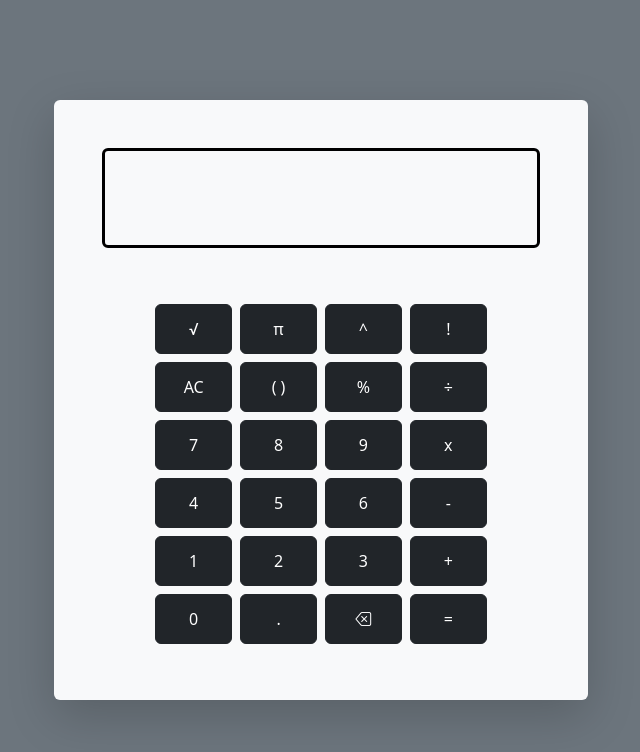
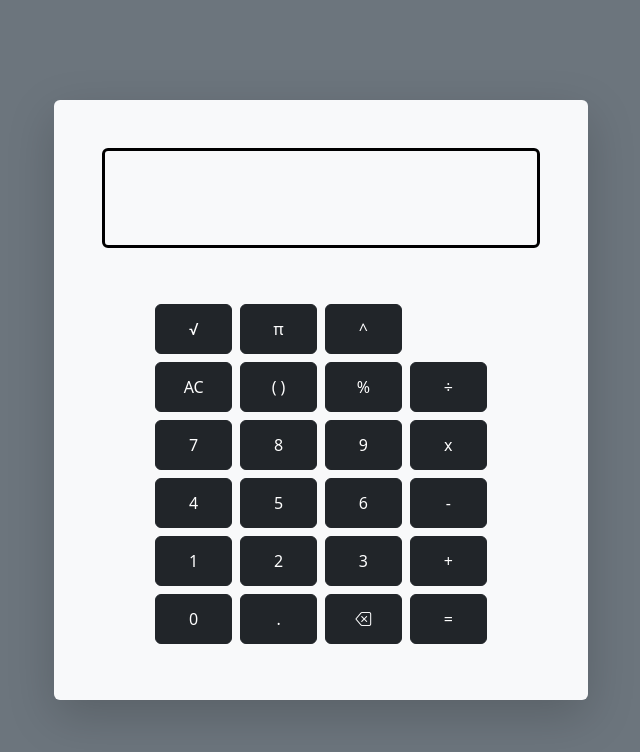
Before and after one commit to tomaslmz/calculadora-bootstrap, a plain HTML site: page index.html in a window 1280 px wide. Shown: the whole page, without its empty margins (319-959 px from the left). Drawn offline with nearby package versions, Linux system fonts and the light colour scheme.

Commit message:
feat: calculadora v1.0

```diff
--- a/index.html
+++ b/index.html
@@ -45,9 +45,9 @@
             <section class="grid mt-5 buttons">
                 <div class="row justify-content-center gap-2 mt-2">
                     <button class="btn btn-dark col-2" onclick="buttons('√')">√</button>
-                    <button class="btn btn-dark col-2" onclick="buttons('π')">π</button>
+                    <button class="btn btn-dark col-2" onclick="buttons(3.14159265358)">π</button>
                     <button class="btn btn-dark col-2" onclick="buttons('^')">^</button>
-                    <button class="btn btn-dark col-2" onclick="buttons('!')">!</button>
+                    <button class="btn btn-dark col-2 invisible"></button>
                 </div>
                 <div class="row justify-content-center gap-2 mt-2">
                     <button class="btn btn-dark col-2" onclick="buttons('AC')">AC</button>
--- a/script.js
+++ b/script.js
@@ -3,7 +3,7 @@ var equation = '';
 const screen = document.getElementById("screen");
 
 const buttons = (value) => {
-    if(screen.innerHTML == 'ERROR') {
+    if(screen.innerHTML == 'ERROR' || screen.innerHTML == 'NaN') {
         equation = '';
         screen.innerHTML = '';
         par = true;
@@ -28,7 +28,7 @@ const buttons = (value) => {
             }
         break;
         case '*':
-            if(equation.substring(equation.length - 1) == '+' || equation.substring(equation.length - 1) == '-' || equation.substring(equation.length - 1) == '*' || equation.substring(equation.length - 1) == '/' || screen.innerHTML.substring(screen.innerHTML.length - 1) == '%' || screen.innerHTML.substring(screen.innerHTML.length - 1) == '√' || screen.innerHTML.substring(screen.innerHTML.length - 1) == 'π' || screen.innerHTML.substring(screen.innerHTML.length - 1) == '^' || screen.innerHTML.substring(screen.innerHTML.length - 1) == '!') {
+            if(equation.substring(equation.length - 1) == '+' || equation.substring(equation.length - 1) == '-' || equation.substring(equation.length - 1) == '*' || equation.substring(equation.length - 1) == '/' || screen.innerHTML.substring(screen.innerHTML.length - 1) == '%' || screen.innerHTML.substring(screen.innerHTML.length - 1) == '√' || screen.innerHTML.substring(screen.innerHTML.length - 1) == '^' || screen.innerHTML.substring(screen.innerHTML.length - 1) == '!') {
                 equation = equation.substring(0, equation.length - 1);
                 screen.innerHTML = screen.innerHTML.substring(0, screen.innerHTML.length - 1);
             }
@@ -36,7 +36,7 @@ const buttons = (value) => {
             screen.innerHTML += 'x';
         break;
         case '/':
-            if(equation.substring(equation.length - 1) == '+' || equation.substring(equation.length - 1) == '-' || equation.substring(equation.length - 1) == '*' || equation.substring(equation.length - 1) == '/' || screen.innerHTML.substring(screen.innerHTML.length - 1) == '%' || screen.innerHTML.substring(screen.innerHTML.length - 1) == '√' || screen.innerHTML.substring(screen.innerHTML.length - 1) == 'π' || screen.innerHTML.substring(screen.innerHTML.length - 1) == '^' || screen.innerHTML.substring(screen.innerHTML.length - 1) == '!') {
+            if(equation.substring(equation.length - 1) == '+' || equation.substring(equation.length - 1) == '-' || equation.substring(equation.length - 1) == '*' || equation.substring(equation.length - 1) == '/' || screen.innerHTML.substring(screen.innerHTML.length - 1) == '%' || screen.innerHTML.substring(screen.innerHTML.length - 1) == '√' || screen.innerHTML.substring(screen.innerHTML.length - 1) == '^' || screen.innerHTML.substring(screen.innerHTML.length - 1) == '!') {
                 equation = equation.substring(0, equation.length - 1);
                 screen.innerHTML = screen.innerHTML.substring(0, screen.innerHTML.length - 1);
             }
@@ -57,7 +57,7 @@ const buttons = (value) => {
             }
         break;
         case '%':
-            if(equation.substring(equation.length - 1) == '+' || equation.substring(equation.length - 1) == '-' || equation.substring(equation.length - 1) == '*' || equation.substring(equation.length - 1) == '/' || screen.innerHTML.substring(screen.innerHTML.length - 1) == '%' || screen.innerHTML.substring(0, screen.innerHTML.length - 1) == '√' || screen.innerHTML.substring(screen.innerHTML.length - 1) == 'π' || screen.innerHTML.substring(screen.innerHTML.length - 1) == '^' || screen.innerHTML.substring(screen.innerHTML.length - 1) == '!') {
+            if(equation.substring(equation.length - 1) == '+' || equation.substring(equation.length - 1) == '-' || equation.substring(equation.length - 1) == '*' || equation.substring(equation.length - 1) == '/' || screen.innerHTML.substring(screen.innerHTML.length - 1) == '%' || screen.innerHTML.substring(0, screen.innerHTML.length - 1) == '√' || screen.innerHTML.substring(screen.innerHTML.length - 1) == '^' || screen.innerHTML.substring(screen.innerHTML.length - 1) == '!') {
                 equation = equation.substring(0, equation.length - 1);
                 screen.innerHTML = screen.innerHTML.substring(0, screen.innerHTML.length - 1);
             }
@@ -74,7 +74,7 @@ const buttons = (value) => {
             equation = equation.substring(0, equation.length - 1);
         break;
         case '√':
-            if(equation.substring(equation.length - 1) == '+' || equation.substring(equation.length - 1) == '-' || equation.substring(equation.length - 1) == '*' || equation.substring(equation.length - 1) == '/' || screen.innerHTML.substring(screen.innerHTML.length - 1) == '%' || screen.innerHTML.substring(screen.innerHTML.length - 1) == '√' || screen.innerHTML.substring(screen.innerHTML.length - 1) == 'π' || screen.innerHTML.substring(screen.innerHTML.length - 1) == '^' || screen.innerHTML.substring(screen.innerHTML.length - 1) == '!') {
+            if(equation.substring(equation.length - 1) == '+' || equation.substring(equation.length - 1) == '-' || equation.substring(equation.length - 1) == '*' || equation.substring(equation.length - 1) == '/' || screen.innerHTML.substring(screen.innerHTML.length - 1) == '%' || screen.innerHTML.substring(screen.innerHTML.length - 1) == '√' || screen.innerHTML.substring(screen.innerHTML.length - 1) == '^' || screen.innerHTML.substring(screen.innerHTML.length - 1) == '!') {
                 screen.innerHTML = screen.innerHTML.substring(0, screen.innerHTML.length - 1);
                 equation = equation.substring(0, equation.length - 1);
             }
@@ -88,7 +88,7 @@ const buttons = (value) => {
                 equation+=value;
                 screen.innerHTML += value;
             } else {
-                if(equation.substring(equation.length - 1) == '+' || equation.substring(equation.length - 1) == '-' || equation.substring(equation.length - 1) == '*' || equation.substring(equation.length - 1) == '/' || screen.innerHTML.substring(screen.innerHTML.length - 1) == '%' || screen.innerHTML.substring(screen.innerHTML.length - 1) == '√' || screen.innerHTML.substring(screen.innerHTML.length - 1) == 'π' || screen.innerHTML.substring(screen.innerHTML.length - 1) == '^' || screen.innerHTML.substring(screen.innerHTML.length - 1) == '!') {
+                if(equation.substring(equation.length - 1) == '+' || equation.substring(equation.length - 1) == '-' || equation.substring(equation.length - 1) == '*' || equation.substring(equation.length - 1) == '/' || screen.innerHTML.substring(screen.innerHTML.length - 1) == '%' || screen.innerHTML.substring(screen.innerHTML.length - 1) == '√' || screen.innerHTML.substring(screen.innerHTML.length - 1) == '^' || screen.innerHTML.substring(screen.innerHTML.length - 1) == '!') {
                     screen.innerHTML = screen.innerHTML.substring(0, screen.innerHTML.length - 1);
                     equation = equation.substring(0, equation.length - 1);
 
```
